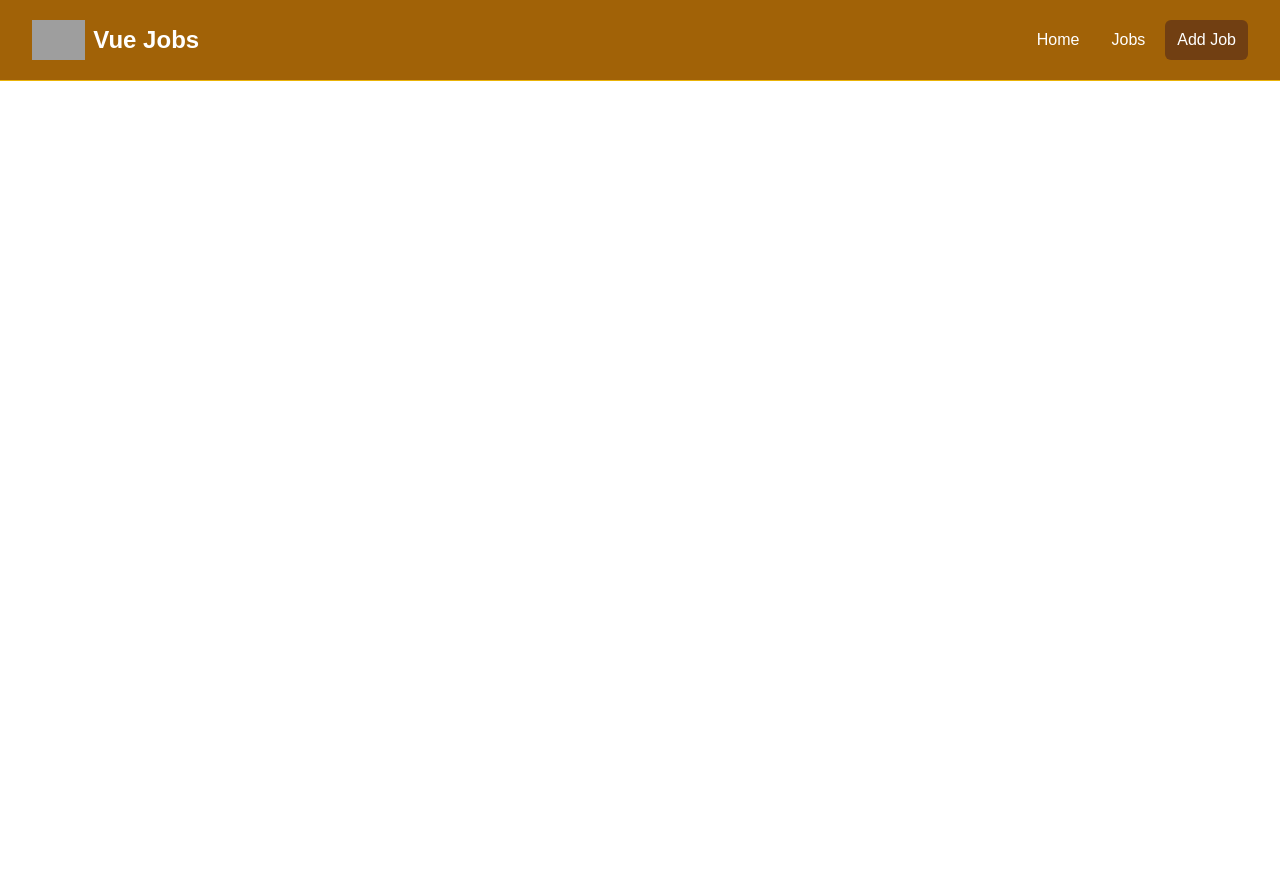
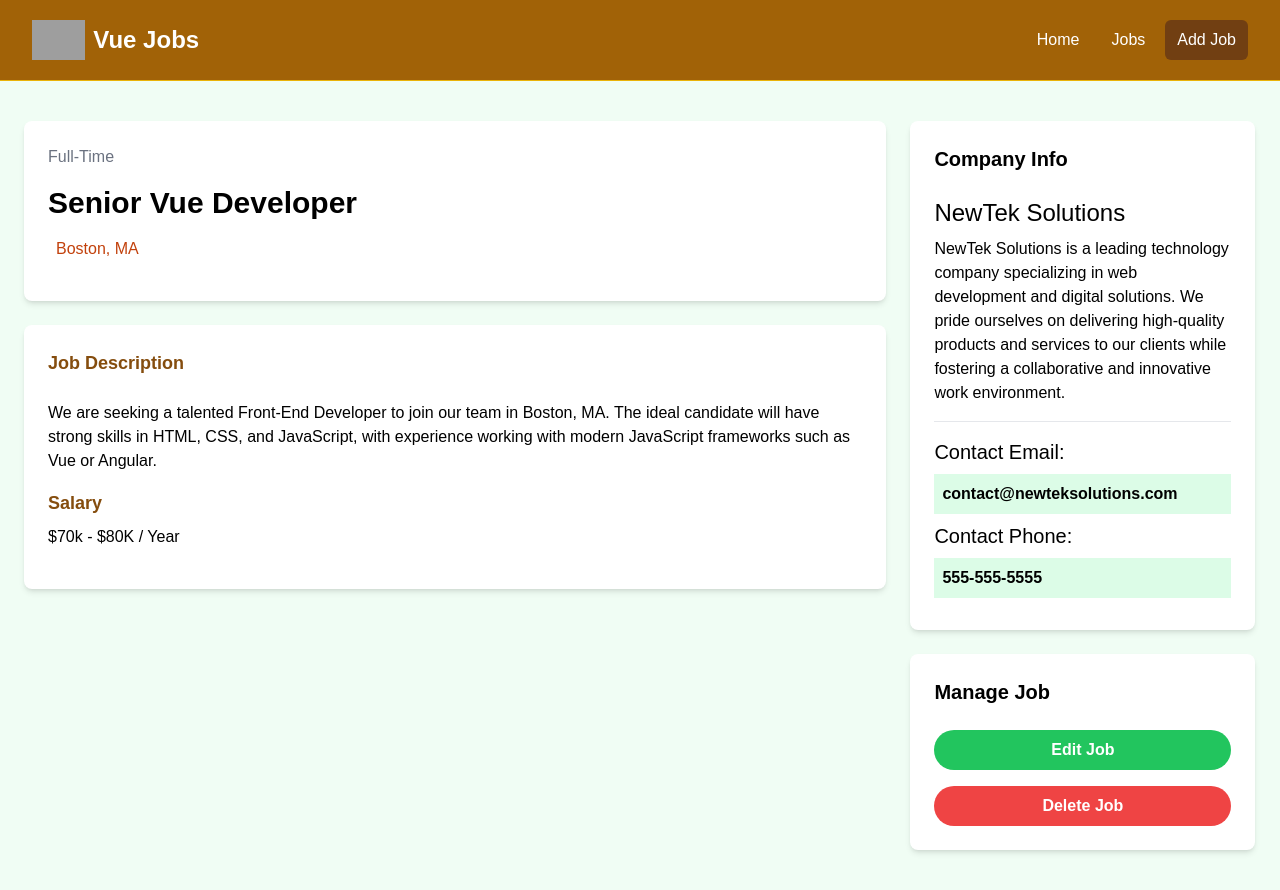
Before and after one commit to tosvic/vue-cdn_test, a Vue app in the folder vue-cc24/: page /jobs/add in a window 1280 px wide. Before the commit the page ends 800 px from the top, so only its background shows below. Built offline with nearby package versions, Linux system fonts and the light colour scheme; grey boxes are pictures that could not be loaded.

Commit message:
routerlink

```diff
--- a/vue-cc24/package.json
+++ b/vue-cc24/package.json
@@ -6,9 +6,12 @@
   "scripts": {
     "dev": "vite",
     "build": "vite build",
-    "preview": "vite preview"
+    "preview": "vite preview",
+    "server": "json-server --watch src/jobs.json --port 5000"
   },
   "dependencies": {
+    "axios": "^1.7.7",
+    "json-server": "^1.0.0-beta.2",
     "primeicons": "^7.0.0",
     "vue": "^3.4.29",
     "vue-router": "^4.4.3"
--- a/vue-cc24/src/components/JobList.vue
+++ b/vue-cc24/src/components/JobList.vue
@@ -51,7 +51,7 @@ const truncatedDescription = computed(() => {
                   {{job.location}}
                 </div>
                 <RouterLink
-                  :to="'/job/' + job.id"
+                  :to="'/jobs/' + job.id"
                   class="h-[36px] bg-yellow-500 hover:bg-yellow-600 text-white px-4 py-2 rounded-lg text-center text-sm"
                 >
                   Read More
--- a/vue-cc24/src/jobs.json
+++ b/vue-cc24/src/jobs.json
@@ -1,4 +1,5 @@
-[
+{
+  "jobs": [
     {
       "id": 1,
       "title": "Senior Vue Developer",
@@ -84,3 +85,4 @@
       }
     }
   ]
+}
--- a/vue-cc24/src/router/index.js
+++ b/vue-cc24/src/router/index.js
@@ -1,6 +1,8 @@
 import { createRouter, createWebHistory } from "vue-router";
 import HomeView from "@/views/HomeView.vue";
 import JobsView from "@/views/JobsView.vue";
+import NotFoundPage from "@/views/NotFoundPage.vue";
+import jobView from "@/views/jobView.vue";
 
 const router = createRouter({
   history: createWebHistory(import.meta.env.BASE_URL),
@@ -16,6 +18,18 @@ const router = createRouter({
       name: 'jobs',
       component: JobsView,
     },
+
+    {
+      path: '/jobs/:id',
+      name: 'job',
+      component: jobView,
+    },
+
+    {
+      path: '/:catchAll(.*)',
+      name: 'not-found',
+      component: NotFoundPage,
+    },
   ],
 });
 
--- a/vue-cc24/src/views/NotFoundPage.vue
+++ b/vue-cc24/src/views/NotFoundPage.vue
@@ -1,12 +1,12 @@
 <script setup>
-import { RouterLink } from 'vue';
+// import { RouterLink } from 'vue';
 </script>
 
 <template>
   <section class="text-center flex flex-col justify-center items-center h-96">
-    <i class="fas fa-exclamation-triangle text-yellow-400 fa-4x mb-4"></i>
-    <h1 class="text-6xl font-bold mb-4">404 Not Found</h1>
-    <p class="text-xl mb-5">This page does not exist</p>
-    <a href="index.html" class="text-white bg-yellow-700 hover:bg-yellow-900 rounded-md px-3 py-2 mt-4">Go Back</a>
+    <i class="pi pi-exclamation-triangle text-yellow-500 text-7xl mb-5"></i>
+        <h1 class="text-6xl font-bold mb-4">404 Not Found</h1>
+          <p class="text-xl mb-5">This page does not exist</p>
+            <RouterLink to="/" class="text-white bg-yellow-700 hover:bg-yellow-900 rounded-md px-3 py-2 mt-4">Go Back</RouterLink>
   </section>
 </template>
--- /dev/null
+++ b/vue-cc24/src/views/jobView.vue
@@ -0,0 +1,79 @@
+<script setup>
+</script>
+
+<template>
+      <section class="bg-green-50">
+        <div class="container m-auto py-10 px-6">
+          <div class="grid grid-cols-1 md:grid-cols-70/30 w-full gap-6">
+            <main>
+              <div class="bg-white p-6 rounded-lg shadow-md text-center md:text-left">
+                <div class="text-gray-500 mb-4">Full-Time</div>
+                <h1 class="text-3xl font-bold mb-4">Senior Vue Developer</h1>
+                <div class="text-gray-500 mb-4 flex align-middle justify-center md:justify-start">
+                  <i class="fa-solid fa-location-dot text-lg text-orange-700 mr-2"></i>
+                  <p class="text-orange-700">Boston, MA</p>
+                </div>
+              </div>
+
+              <div class="bg-white p-6 rounded-lg shadow-md mt-6">
+                <h3 class="text-yellow-800 text-lg font-bold mb-6">
+                  Job Description
+                </h3>
+
+                <p class="mb-4">
+                  We are seeking a talented Front-End Developer to join our team
+                  in Boston, MA. The ideal candidate will have strong skills in
+                  HTML, CSS, and JavaScript, with experience working with modern
+                  JavaScript frameworks such as Vue or Angular.
+                </p>
+
+                <h3 class="text-yellow-800 text-lg font-bold mb-2">Salary</h3>
+
+                <p class="mb-4">$70k - $80K / Year</p>
+              </div>
+            </main>
+
+            <!-- Sidebar -->
+            <aside>
+              <!-- Company Info -->
+              <div class="bg-white p-6 rounded-lg shadow-md">
+                <h3 class="text-xl font-bold mb-6">Company Info</h3>
+
+                <h2 class="text-2xl">NewTek Solutions</h2>
+
+                <p class="my-2">
+                  NewTek Solutions is a leading technology company specializing in
+                  web development and digital solutions. We pride ourselves on
+                  delivering high-quality products and services to our clients
+                  while fostering a collaborative and innovative work environment.
+                </p>
+
+                <hr class="my-4" />
+
+                <h3 class="text-xl">Contact Email:</h3>
+
+                <p class="my-2 bg-green-100 p-2 font-bold">
+                  contact@newteksolutions.com
+                </p>
+
+                <h3 class="text-xl">Contact Phone:</h3>
+
+                <p class="my-2 bg-green-100 p-2 font-bold">555-555-5555</p>
+              </div>
+
+              <!-- Manage -->
+              <div class="bg-white p-6 rounded-lg shadow-md mt-6">
+                <h3 class="text-xl font-bold mb-6">Manage Job</h3>
+                <a href="add-job.html"
+                  class="bg-green-500 hover:bg-green-600 text-white text-center font-bold py-2 px-4 rounded-full w-full focus:outline-none focus:shadow-outline mt-4 block">Edit
+                  Job</a>
+                <button
+                  class="bg-red-500 hover:bg-red-600 text-white font-bold py-2 px-4 rounded-full w-full focus:outline-none focus:shadow-outline mt-4 block">
+                  Delete Job
+                </button>
+              </div>
+            </aside>
+          </div>
+        </div>
+      </section>
+</template>
```
Also changed, not shown: vue-cc24/src/jobs2.json (added, +86 -0 lines), 1 other file (tests, documents, lock files or other folders). Lines whose indentation alone changed are shown as unchanged.
